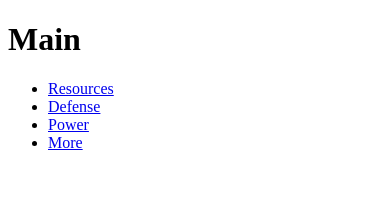
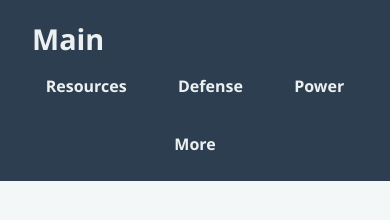
Before and after one commit to Carton2Box/BaseManager.github.io, a plain HTML site: page index.html in a window 390 px wide. Drawn offline with Linux system fonts and the light colour scheme.

Commit message:
Update index.html

```diff
--- a/index.html
+++ b/index.html
@@ -1,10 +1,83 @@
 <!DOCTYPE html>
 <html lang="en">
 <head>
-    <meta charset="UTF-8">
-    <meta name="viewport" content="width=device-width, initial-scale=1.0">
-    <title>Base Management</title></title>
-    <link rel="stylesheet" href="styles.css">
+    <meta charset="UTF-8" />
+    <meta name="viewport" content="width=device-width, initial-scale=1" />
+    <title>Base Management</title>
+    <style>
+        /* Reset some default styles */
+        * {
+            margin: 0;
+            padding: 0;
+            box-sizing: border-box;
+        }
+
+        body {
+            font-family: 'Segoe UI', Tahoma, Geneva, Verdana, sans-serif;
+            background-color: #f4f7f8;
+            color: #333;
+            line-height: 1.6;
+            min-height: 100vh;
+        }
+
+        /* Header styles */
+        header {
+            background-color: #2c3e50;
+            padding: 1rem 2rem;
+            color: #ecf0f1;
+            display: flex;
+            align-items: center;
+            justify-content: space-between;
+            flex-wrap: wrap;
+        }
+
+        header h1 {
+            font-size: 1.8rem;
+            font-weight: 700;
+        }
+
+        /* Navigation styles */
+        nav ul {
+            list-style: none;
+            display: flex;
+            gap: 1.5rem;
+        }
+
+        nav ul li a {
+            color: #ecf0f1;
+            text-decoration: none;
+            font-weight: 600;
+            padding: 0.5rem 0.75rem;
+            border-radius: 4px;
+            transition: background-color 0.3s ease, color 0.3s ease;
+        }
+
+        nav ul li a:hover,
+        nav ul li a:focus {
+            background-color: #34495e;
+            color: #1abc9c;
+            outline: none;
+        }
+
+        /* Responsive for mobile */
+        @media (max-width: 600px) {
+            header {
+                flex-direction: column;
+                align-items: flex-start;
+            }
+
+            nav ul {
+                width: 100%;
+                justify-content: space-around;
+                margin-top: 0.75rem;
+                flex-wrap: wrap;
+            }
+
+            nav ul li {
+                margin-bottom: 0.5rem;
+            }
+        }
+    </style>
 </head>
 <body>
     <header>
```
